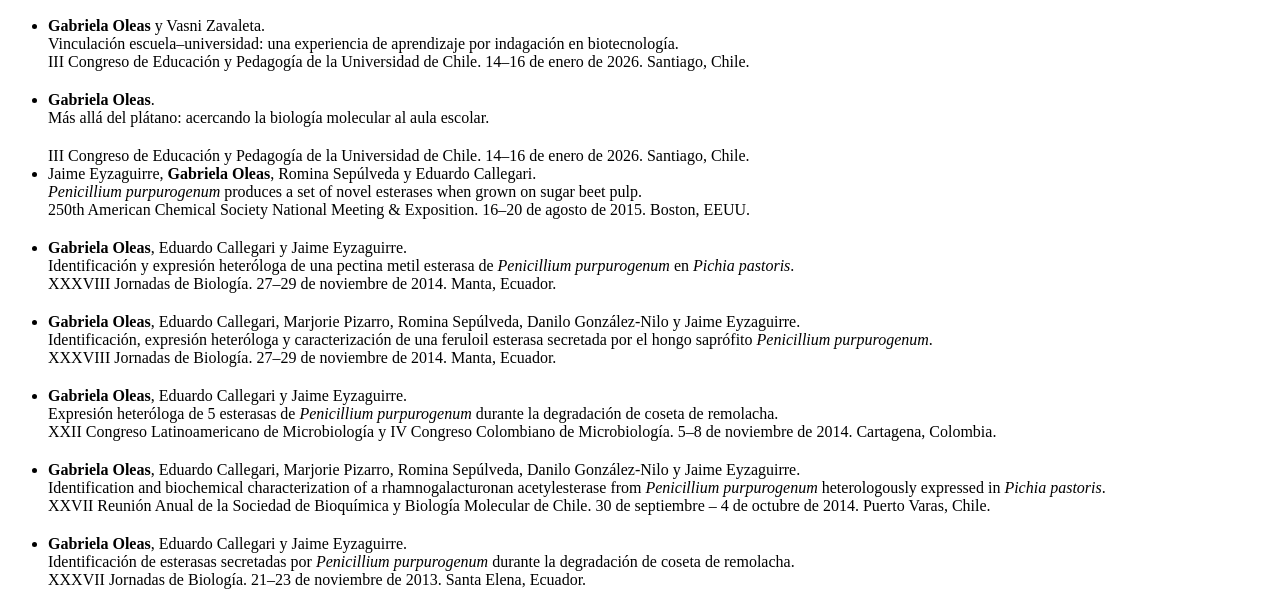
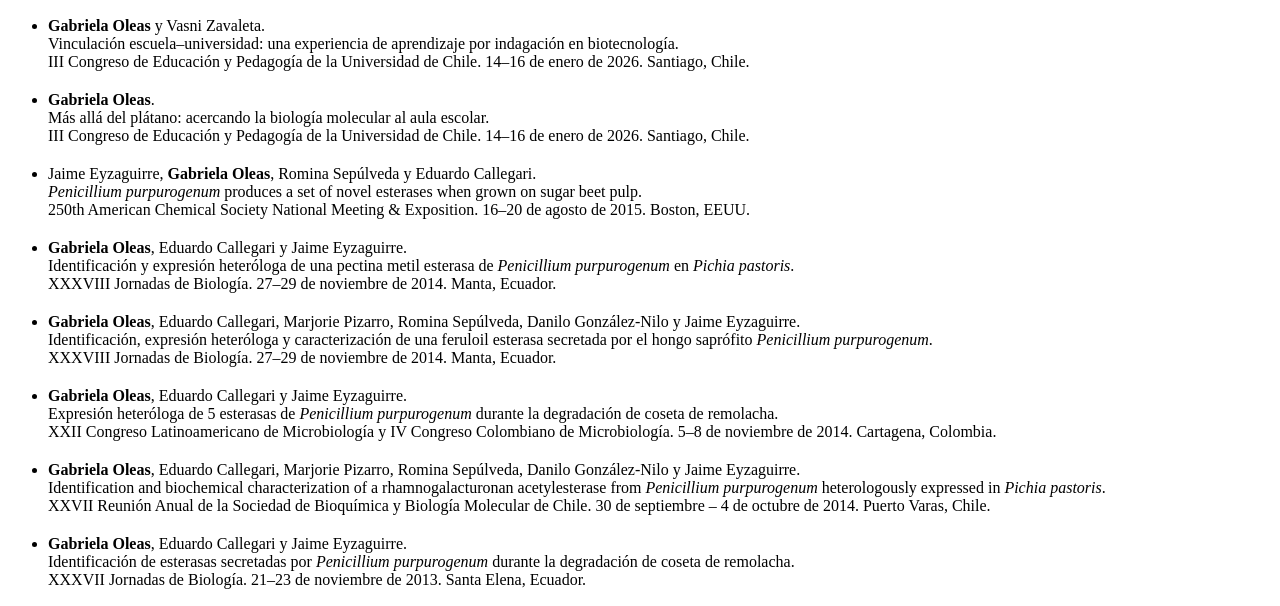
Before and after one commit to Gabriela-Oleas/Posters-y-ponencias, a plain HTML site: page index.html in a window 1280 px wide. Shown: the part 137-743 px from the top of the page. Drawn offline with Linux system fonts and the light colour scheme.

Commit message:
Update index.html

```diff
--- a/index.html
+++ b/index.html
@@ -23,7 +23,7 @@
     III Congreso de Educación y Pedagogía de la Universidad de Chile. 14–16 de enero de 2026. Santiago, Chile.</li>
 
     <li><strong>Gabriela Oleas</strong>.<br>
-    Más allá del plátano: acercando la biología molecular al aula escolar.</li>
+    Más allá del plátano: acercando la biología molecular al aula escolar.<br>
    III Congreso de Educación y Pedagogía de la Universidad de Chile. 14–16 de enero de 2026. Santiago, Chile.</li>
 
     <li>Jaime Eyzaguirre, <strong>Gabriela Oleas</strong>, Romina Sepúlveda y Eduardo Callegari.<br>
```
